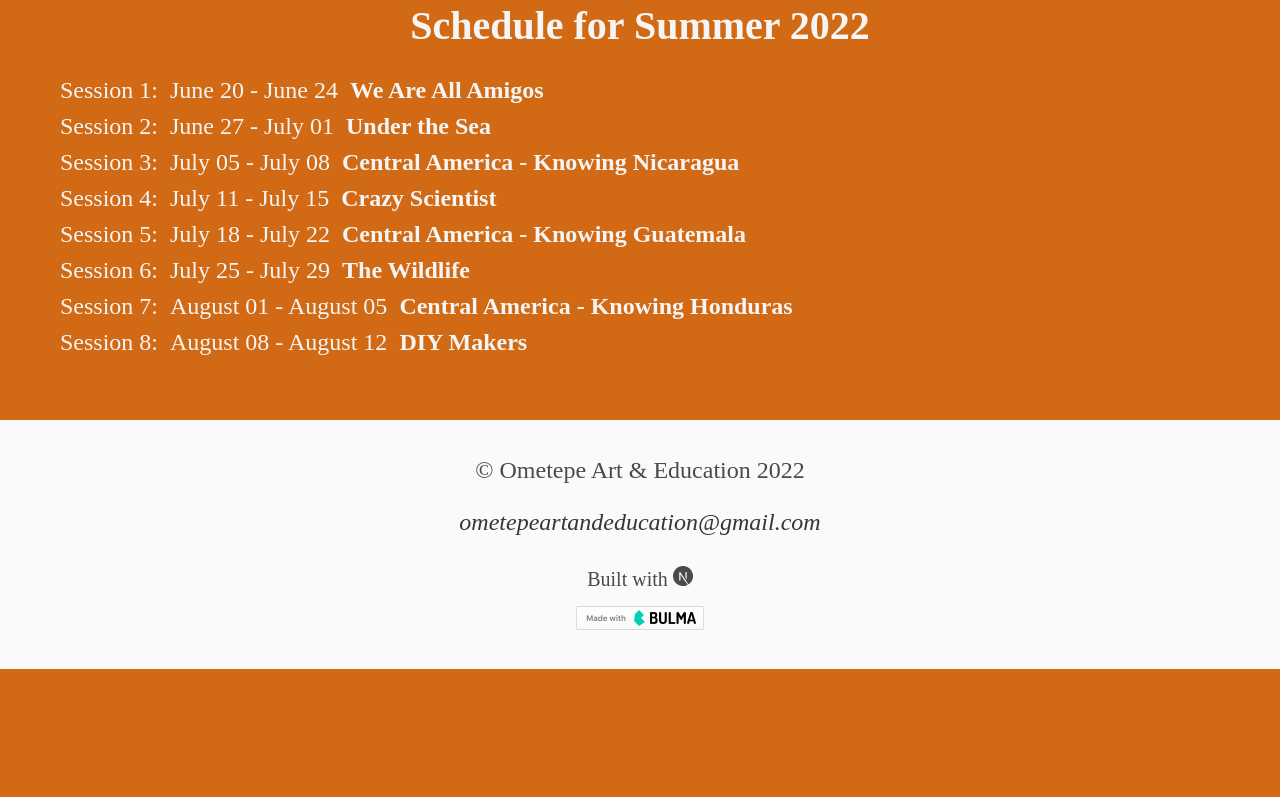
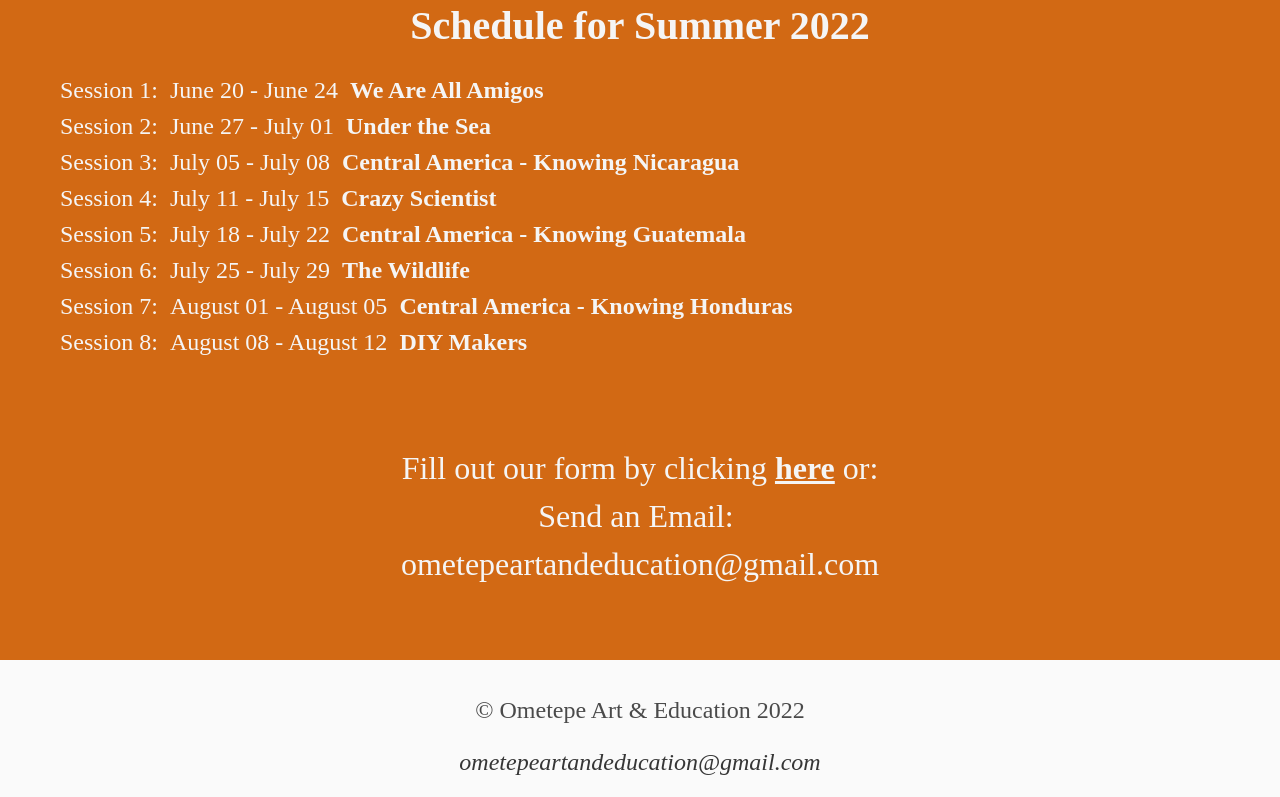
Before and after one commit to papadavis47/ometepe-art-and-education, a Next.js app: page /info/summer-camp in a window 1280 px wide. Shown: the part 1338-2135 px from the top of the page. Before the commit the page ends 2007 px from the top, so only its background shows below. Built offline with nearby package versions, Linux system fonts and the light colour scheme; a web font is replaced by a local one.

Commit message:
Add contact link to contact and summercamp pages

```diff
--- a/pages/info/summer-camp.js
+++ b/pages/info/summer-camp.js
@@ -1,7 +1,9 @@
 import Head from "next/head";
 import Image from "next/image";
+import { useAppContext } from "../../src/Context/appContext.js";
 
 const Camp = () => {
+  const { spanish } = useAppContext();
   return (
     <div className='has-text-light has-text-weight-light'>
       <Head>
@@ -101,6 +103,26 @@ const Camp = () => {
           </li>
         </ul>
       </section>
+      <section className='mt-5 py-3'>
+        <div className='has-text-light has-textweight-light has-text-centered mt-6'>
+          <h2 className='is-size-3 is-size-5-mobile'>
+            {spanish ? "Llena nuestro formulario haciendo clic " : "Fill out our form by clicking "}
+            <a
+              className='has-text-light has-text-weight-bold is-underlined'
+              href='https://form.jotform.com/221110567022137'
+            >
+              {spanish ? "aqui" : "here"}
+            </a>{" "}
+            {spanish ? "o:" : "or:"}
+          </h2>
+          <h2 className='is-size-3 is-size-5-mobile'>
+            {spanish ? "Correo electrónico" : "Send an Email"}:&nbsp;{" "}
+          </h2>
+          <p>
+            <span className='is-size-5-mobile is-size-3'> ometepeartandeducation@gmail.com</span>
+          </p>
+        </div>
+      </section>
     </div>
   );
 };
```
Also changed, not shown: pages/info/contact.js (+14 -5 lines).
